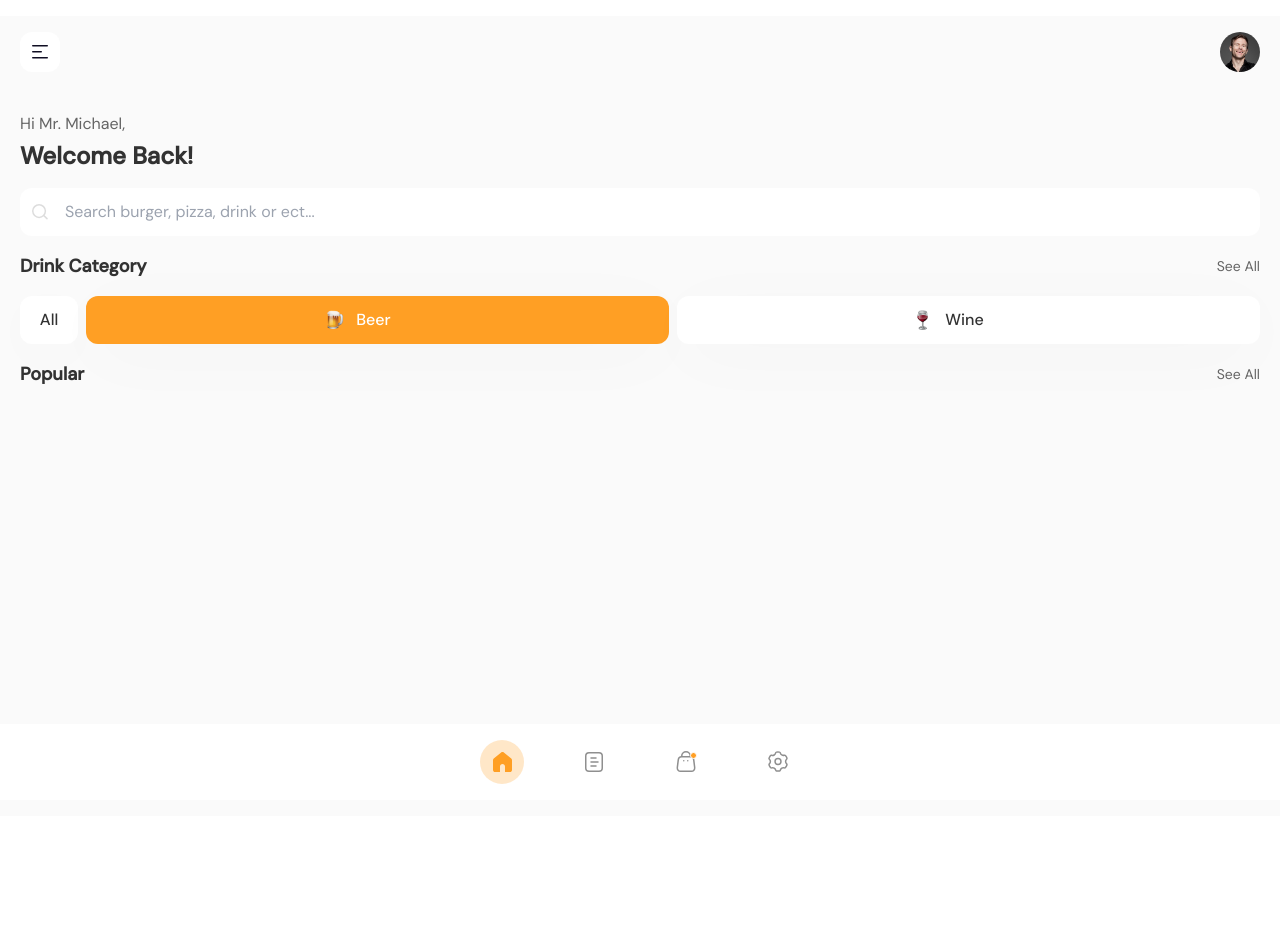
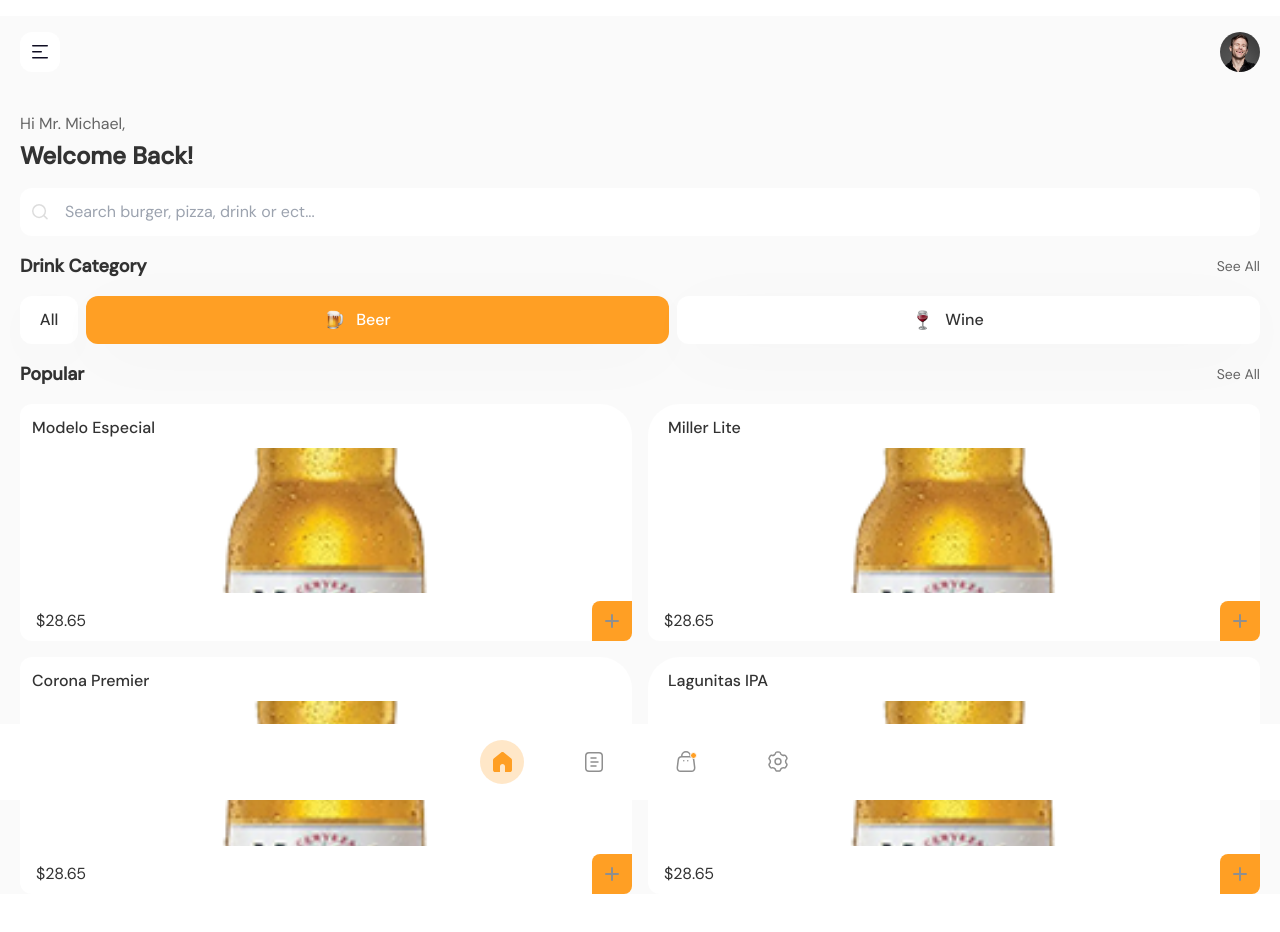
Before and after one commit to maitzeth/drinkfy, a Next.js app: page / in a window 1280 px wide. Shown: the top 932 px of the page. Before the commit the page ends 816 px from the top, so only its background shows below. Built offline with nearby package versions, Linux system fonts and the light colour scheme.

Commit message:
feat: :sparkles: adding new product list component

```diff
--- a/src/components/index.ts
+++ b/src/components/index.ts
@@ -12,3 +12,5 @@
 export * from './shared/Button/ButtonTertiary';
 export * from './shared/Button/ButtonQuaternary';
 export * from './shared/Button/ButtonQuinary';
+// Products
+export * from './shared/Product/ProductListItem';
--- /dev/null
+++ b/src/components/shared/Product/ProductListItem.tsx
@@ -0,0 +1,46 @@
+import React from 'react';
+import { ButtonQuinary } from '@/components';
+import { PlusIcon } from '@/icons/PlusIcon';
+import Image from 'next/image';
+import { ProductData } from '@/types/products';
+import { cn } from '@/common/utils';
+
+type Props = {
+  isOdd?: boolean;
+  data: ProductData;
+}
+
+export const ProductListItem = ({ isOdd, data }: Props) => {
+  console.log(data);
+  const { brand } = data;
+
+  return (
+    <article className={cn("relative bg-white space-y-2", {
+      'rounded-product-list--odd': isOdd,
+      'rounded-product-list': !isOdd,
+    })}>
+      <header>
+        <h4 className={cn("text-base text-black-3 font-medium mt-3 ml-3", {
+          'ml-5': isOdd
+        })}>{brand}</h4>
+      </header>
+      <section>
+        <div className="relative h-[145px] w-full">
+          <Image
+            src="/products/modelo-especial.png"
+            alt="Your user avatar"
+            className="rounded-full"
+            fill
+            objectFit="cover"
+          />
+        </div>
+      </section>
+      <footer className="flex justify-between items-center">
+        <p className="text-black-3 ml-4">$28.65</p>
+        <ButtonQuinary onClick={() => console.log('plus')}>
+          <PlusIcon />
+        </ButtonQuinary>
+      </footer>
+    </article>
+  );
+};
--- a/src/pages/_app.tsx
+++ b/src/pages/_app.tsx
@@ -9,7 +9,7 @@
 
 export default function App({ Component, pageProps }: AppProps) {
   return (
-    <main className={`pt-4 ${inter.className}`}>
+    <main className={`pt-4 pb-24 ${inter.className}`}>
       <Component {...pageProps} />
     </main>
   );
--- a/src/pages/index.tsx
+++ b/src/pages/index.tsx
@@ -1,20 +1,14 @@
 import { getProducts } from '@/common/api/products';
+import {
+  ButtonQuaternary,
+  DividerTitle,
+  ProductListItem,
+  SearchInput
+} from '@/components';
+import { DefaultLayout } from '@/pages/layouts/DefaultLayout';
 import { ProductData } from '@/types/products';
 import { GetServerSideProps } from 'next';
-import {
-  Container,
-  ButtonPrimary,
-  ButtonSecondary,
-  ButtonTertiary,
-  ButtonQuaternary,
-  ButtonQuinary,
-  SearchInput,
-  DividerTitle
-} from '@/components';
-import { ShoppingBagIcon } from '@/components/shared/icons/ShoppingBagIcon';
-import { PlusIcon } from '@/icons/PlusIcon';
 import Image from 'next/image';
-import { DefaultLayout } from '@/pages/layouts/DefaultLayout';
 
 type HomeProps = {
   products: ProductData[];
@@ -67,6 +61,12 @@
           </ButtonQuaternary>
         </div>
         <DividerTitle title="Popular" href="/drinks?popular=all" />
+        <section className="grid gap-4 grid-cols-2">
+          {products.map((product, index) => {
+            const isOdd = (index + 1) % 2 === 0;
+            return <ProductListItem key={product.id} isOdd={isOdd} data={product} />;
+          })}
+        </section>
       </header>
     </DefaultLayout>
   );
--- a/tailwind.config.ts
+++ b/tailwind.config.ts
@@ -12,6 +12,10 @@
       boxShadow: {
         xs: '0 12px 73px -5px rgb(0 0 0 / 0.03)',
       },
+      borderRadius: {
+        'product-list': '12px 32px 12px 12px',
+        'product-list--odd': '32px 12px 12px 12px',
+      },
       colors: TAILWIND_COLORS,
     },
   },
```
